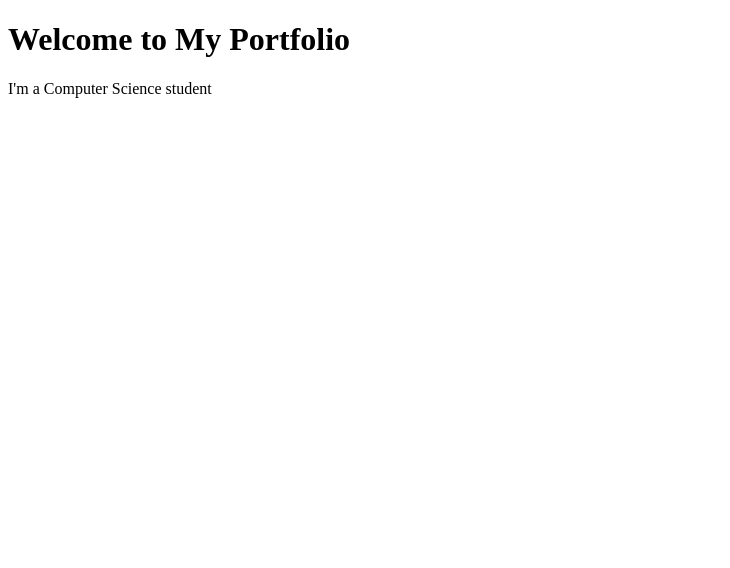
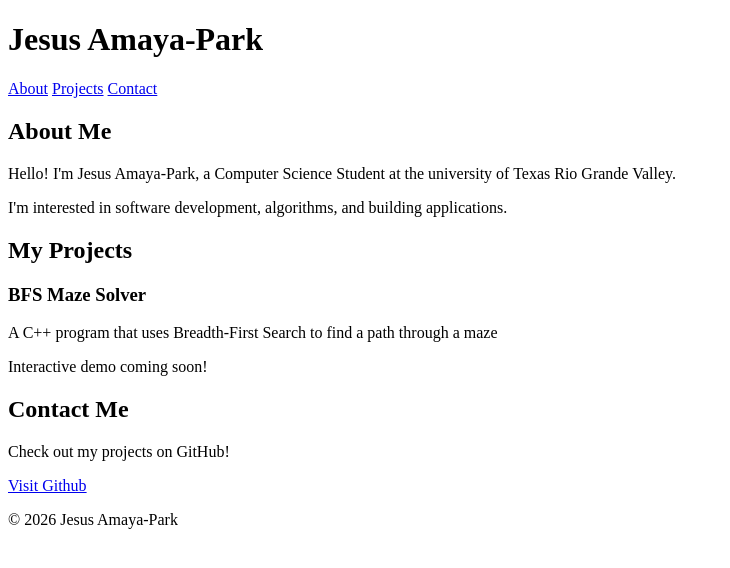
Before and after one commit to JezuzAI/JezuzAI.github.io, a plain HTML site: page index.html in a window 1280 px wide. Shown: the whole page, without its empty margins (0-730 px from the left). Drawn offline with Linux system fonts and the light colour scheme.

Commit message:
Basic Layout Added

```diff
--- a/index.html
+++ b/index.html
@@ -1,14 +1,80 @@
 <!DOCTYPE html>
 <html = lang="en">
+
     <head>
         <meta charset="UTF-8">
         <meta name="viewport" content="width=device-width, initial-scaled=1.0">
-        <title>My Portfolio</title>
+        <title>Jesus Amaya-Park | My Portfolio</title>
     </head>
+
     <body>
 
-        <h1>Welcome to My Portfolio</h1>
-        <p>I'm a Computer Science student</p>
+        <!-- Header & Navigation -->
+        <header>
+             <h1>Jesus Amaya-Park</h1>
+
+             <nav>
+                 <a href="#about">About</a>
+                 <a href="#projects">Projects</a>
+                 <a href="#contanct">Contact</a>
+             </nav>
+        </header>
+
+         <!-- Main Content -->
+        <main>
+
+            <!-- About Me Section -->
+            <section id="about">
+                <h2>About Me</h2>
+
+                <p>
+                    Hello! I'm Jesus Amaya-Park, a Computer Science Student
+                    at the university of Texas Rio Grande Valley.
+                </p>
+
+                <p>
+                    I'm interested in software development,
+                    algorithms, and building applications.
+                </p>
+            </section>
+
+             <!-- Projects Section -->
+            <section id="projects">
+                <h2>My Projects</h2>
+
+                <article>
+                    <h3>BFS Maze Solver</h3>
+
+                    <p>
+                        A C++ program that uses Breadth-First
+                        Search to find a path through a maze
+                    </p>
+
+                    <p>
+                        Interactive demo coming soon!
+                    </p>
+                </article>
+            </section>
+
+            <!-- Contact Section -->
+            <section id="contact">
+                <h2>Contact Me</h2>
+
+                <p>
+                    Check out my projects on GitHub!
+                </p>
+
+                <a href="https://github.com/JezuzAI">
+                    Visit Github
+                </a>
+            </section>
+        </main>
+
+        <!-- Footer -->
+        <footer>
+            <p>&copy; 2026 Jesus Amaya-Park</p>
+        </footer>
 
     </body>
+
 </html>
```
